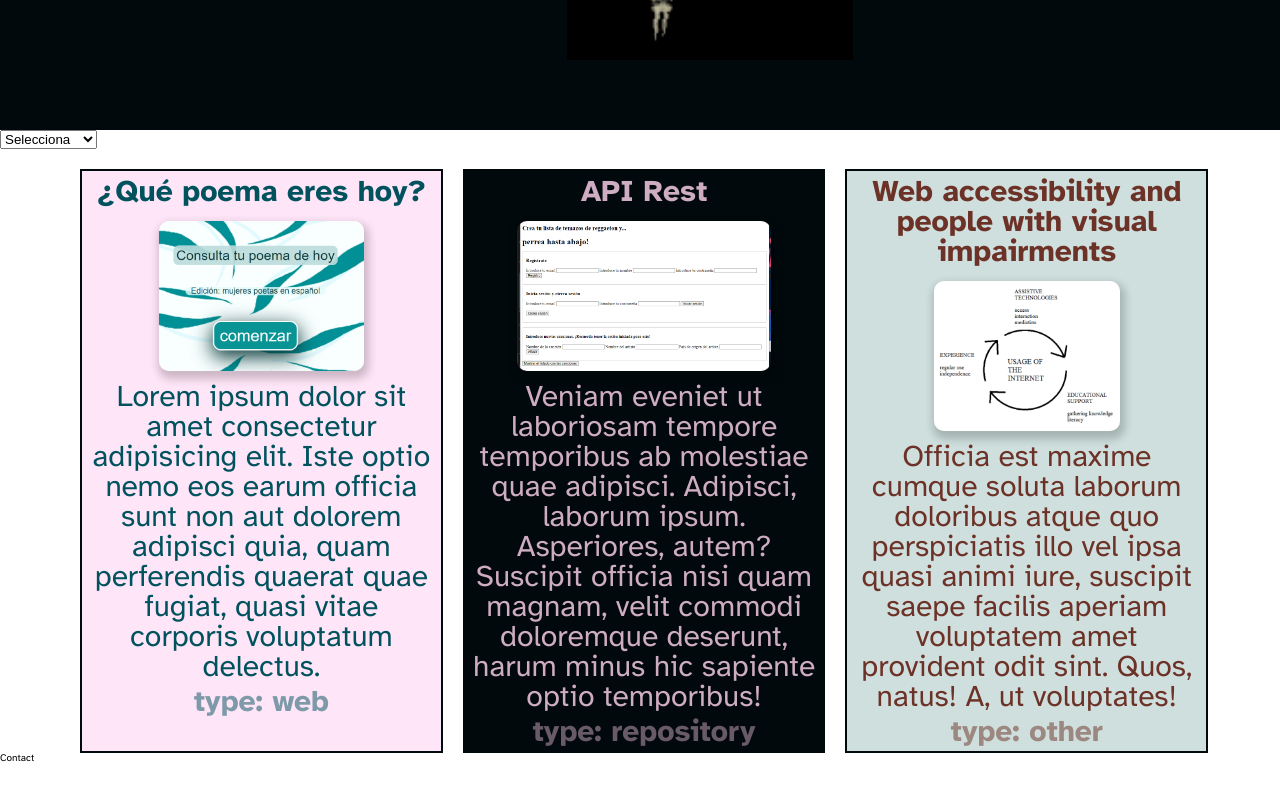
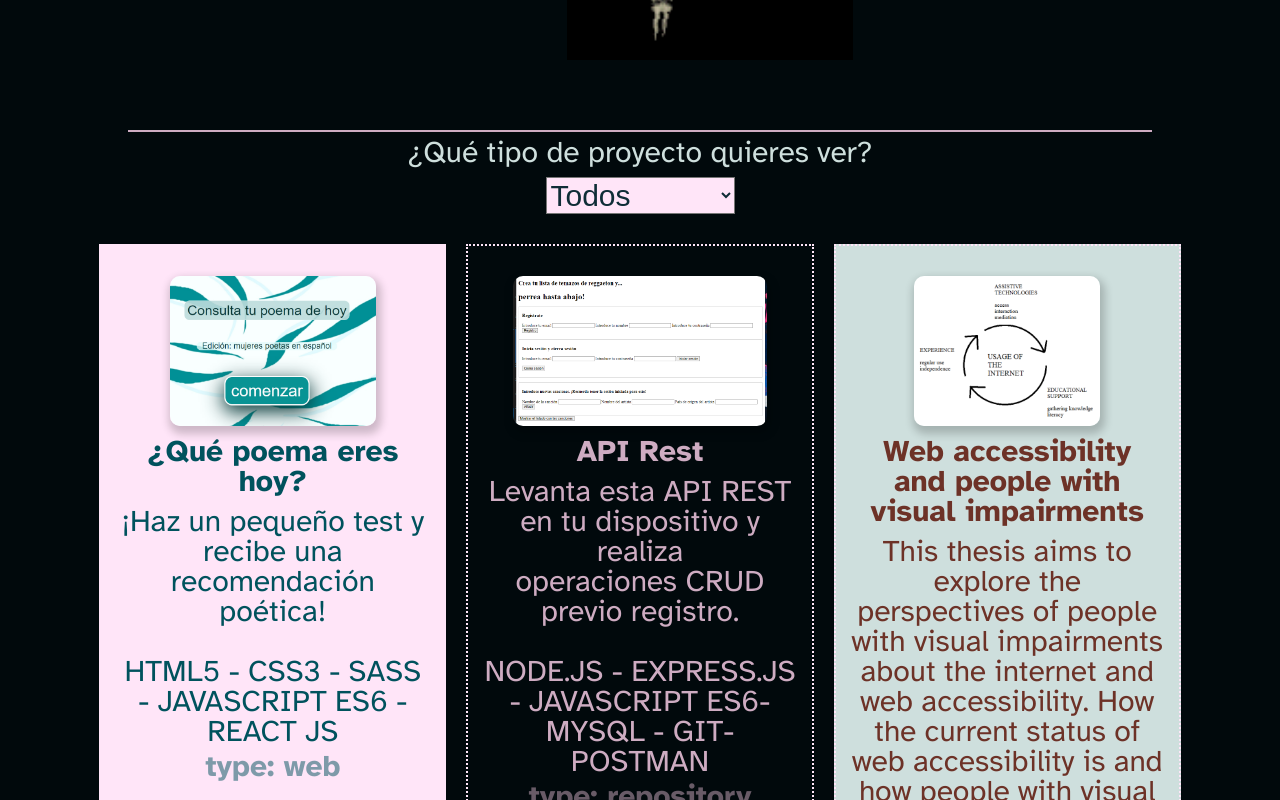
Before and after one commit to Pi-Rey/portfolio, a React (Vite) app: page / in a window 1280 px wide. Shown: the part 1140-1940 px from the top of the page. Before the commit the page ends 1904 px from the top, so only its background shows below. Built offline with nearby package versions, Linux system fonts and the light colour scheme.

Commit message:
add filter styles

```diff
--- a/src/components/Filter.jsx
+++ b/src/components/Filter.jsx
@@ -1,34 +1,42 @@
 import PropTypes from "prop-types";
-function Filter({setInputType, inputType}) {
+function Filter({ setInputType, inputType }) {
   return (
-    <form action="" onSubmit={(ev) => ev.preventDefault()}>
-        <label htmlFor="inputtype"></label>
+    <div className="formsection" id="filter">
+    <form
+      className="form"
+      action=""
+      onSubmit={(ev) => ev.preventDefault()}
+    >
+      <label htmlFor="inputtype" className="form--label">
+        ¿Qué tipo de proyecto quieres ver?
+      </label>
       <select
-        className="inputtype"
+        className="form--select"
         name="inputtype"
         id="inputtype"
         onChange={(ev) => setInputType(ev.target.value)}
         value={inputType}
       >
-        <option className="inputtype--opt" value="">
-          Selecciona
+        <option className="form--select__opt" value="">
+          Todos
         </option>
-        <option className="inputtype--opt" value="project">
+        <option className="form--select__opt" value="project">
           Webs
         </option>
-        <option className="inputtype--opt" value="code">
+        <option className="form--select__opt" value="code">
           Repositorios
         </option>
-        <option className="inputtype--opt" value="others">
+        <option className="form--select__opt" value="others">
           Otros
         </option>
       </select>
     </form>
-  )
+    </div>
+  );
 }
 
 Filter.propTypes = {
-    setInputType: PropTypes.func,
-    inputType: PropTypes.string
-}
-export default Filter
+  setInputType: PropTypes.func,
+  inputType: PropTypes.string,
+};
+export default Filter;
--- a/src/components/Landing.jsx
+++ b/src/components/Landing.jsx
@@ -14,7 +14,7 @@ function Landing({ isEnglish, changeLanguage }) {
     //array falso para probar
     {
       name: "¿Qué poema eres hoy?",
-      desc: "Lorem ipsum dolor sit amet consectetur adipisicing elit. Iste optio nemo eos earum officia sunt non aut dolorem adipisci quia, quam perferendis quaerat quae fugiat, quasi vitae corporis voluptatum delectus.",
+      desc: "¡Haz un pequeño test y recibe una recomendación poética!\n\nHTML5 - CSS3 - SASS - JAVASCRIPT ES6 - REACT JS",
       image: poemLanding,
       alt: "página de inicio de la web de poemas",
       url: "https://pi-rey.github.io/que-poeta-eres/#/",
@@ -24,7 +24,7 @@ function Landing({ isEnglish, changeLanguage }) {
     },
     {
       name: "API Rest",
-      desc: " Veniam eveniet ut laboriosam tempore temporibus ab molestiae quae adipisci. Adipisci, laborum ipsum. Asperiores, autem? Suscipit officia nisi quam magnam, velit commodi doloremque deserunt, harum minus hic sapiente optio temporibus!",
+      desc: "Levanta esta API REST en tu dispositivo y realiza\noperaciones CRUD previo registro.\n\nNODE.JS - EXPRESS.JS - JAVASCRIPT ES6- MYSQL - GIT- POSTMAN",
       image: apiLanding,
       alt: "front-end básico para hacer CRUD a una API",
       url: "https://github.com/Pi-Rey/modulo-4-evaluacion-final-bpw-Pi-Rey",
@@ -34,7 +34,7 @@ function Landing({ isEnglish, changeLanguage }) {
     },
     {
       name: "Web accessibility and people with visual impairments",
-      desc: "  Officia est maxime cumque soluta laborum doloribus atque quo perspiciatis illo vel ipsa quasi animi iure, suscipit saepe facilis aperiam voluptatem amet provident odit sint. Quos, natus! A, ut voluptates!",
+      desc: "This thesis aims to explore the perspectives of people with visual impairments about the internet and web accessibility. How the current status of web accessibility is and how people with visual impairments use the internet are important topics in a society that is more and more digitalized.",
       image: circleUsage,
       alt: `Esquema presente en la publicación. Representa el ciclo de uso del internet y tiene tres partes: "assistive technologies", "educational support" y "experience"`,
       url: "https://urn.kb.se/resolve?urn=urn:nbn:se:uu:diva-480510",
--- a/src/components/Menu.jsx
+++ b/src/components/Menu.jsx
@@ -73,7 +73,7 @@ function Menu({ changeLanguage, isEnglish }) {
         <ul className="menu--ul">
           <li onClick={() => doScroll("landing")}>Portada</li>
           <li onClick={() => doScroll("info")}>Info</li>
-          <li onClick={() => doScroll("projects")}>Proyectos</li>
+          <li onClick={() => doScroll("filter")}>Proyectos</li>
           <li className="littlegame" onClick={handleOpenGame}> Pausa para un juego</li>
           <li onClick={() => doScroll("contact")}>Contacto</li>
         </ul>
@@ -82,7 +82,7 @@ function Menu({ changeLanguage, isEnglish }) {
         <ul className="menu--ul">
           <li onClick={() => doScroll("landing")}>Home</li>
           <li onClick={() => doScroll("info")}>Info</li>
-          <li onClick={() => doScroll("projects")}>Projects</li>
+          <li onClick={() => doScroll("filter")}>Projects</li>
           <li className="littlegame" onClick={handleOpenGame}>A silly little game</li>
           <li onClick={() => doScroll("contact")}>Contact</li>
         </ul>
--- a/src/components/Projects.jsx
+++ b/src/components/Projects.jsx
@@ -18,11 +18,12 @@ function Projects({projectsArray}) {
     return (
       <article className={`projectslist--item ${addType(item)} `} key={i}>
         <a href={item.url} target="_blank">
-          <h4 className={`projectslist--item__name `}>{item.name}</h4>
 
           <div className="projectslist--item__div">
             <img src={item.image} alt={item.alt} />
           </div>
+          <h4 className={`projectslist--item__name `}>{item.name}</h4>
+
           <p className="projectslist--item__desc">{item.desc}</p>
           <p className="projectslist--item__type">type: {addType(item)}</p>
         </a>
--- a/src/styles/App.scss
+++ b/src/styles/App.scss
@@ -4,6 +4,7 @@
 @import "./Menu.scss";
 @import "./Game.scss";
 @import "./Info.scss";
+@import "./Filter.scss";
 @import "./Projects.scss";
 @import "./Contact.scss";
 
@@ -11,7 +12,7 @@
     font-family: $main-font;
     font-size: 62.5%;
   //  margin: 0 20px;
-  //  white-space: pre-line;
+
   }
 
   .hidden{
--- /dev/null
+++ b/src/styles/Filter.scss
@@ -0,0 +1,52 @@
+@import "./Variables";
+
+.formsection {
+  background-color: $darkest;
+}
+.form {
+  padding: 5px 0 10px 0;
+  border-top: 2px solid $pinky;
+  width: 80vw;
+  margin: auto;
+  // text-align: center;
+  font-size: $font-size-mobile;
+  color: $greenish-grey;
+  display: flex;
+  flex-direction: column;
+  align-items: center;
+  gap: 10px;
+  @media screen and (width >= 768px) {
+    //  padding-left: 6rem;
+    font-size: $font-size-tablet;
+  }
+  @media screen and (width >= 1024px) {
+    //  padding-left: 8rem;
+    font-size: $font-size-computer;
+  }
+  &--select {
+    background-color: $pinky-contrast;
+    color: $dark-turquoise;
+    font-size: $font-size-mobile;
+    @media screen and (width >= 768px) {
+      //  padding-left: 6rem;
+      font-size: $font-size-tablet;
+    }
+    @media screen and (width >= 1024px) {
+      //  padding-left: 8rem;
+      font-size: $font-size-computer;
+    }
+    &__opt {
+        font-size: $font-size-mobile;
+        color: $dark-turquoise;
+        text-align: left;
+        @media screen and (width >= 768px) {
+            //  padding-left: 6rem;
+            font-size: $font-size-tablet;
+          }
+          @media screen and (width >= 1024px) {
+            //  padding-left: 8rem;
+            font-size: $font-size-computer;
+          }
+    }
+  }
+}
--- a/src/styles/Projects.scss
+++ b/src/styles/Projects.scss
@@ -1,47 +1,56 @@
 @import "./Variables";
 
+//TODO: hover en cada item
 .projectslist {
-  margin-top: 20px;
-  padding-left: 3rem;
-  padding-right: 3rem;
+  padding: 2rem 3rem;
   display: flex;
   flex-wrap: wrap;
+  justify-content: center;
   font-size: $font-size-mobile;
   gap: 20px;
+  background-color: $darkest;
+  white-space: pre-line;
   @media screen and (width >= 768px) {
     padding-left: 6rem;
+    padding-right: 6rem;
     font-size: $font-size-tablet;
   }
   @media screen and (width >= 1024px) {
     padding-left: 8rem;
+    padding-right: 8rem;
     font-size: $font-size-computer;
   }
-//   &--link{
-//     text-decoration: none;
-//   }
+
   &--item {
-    border: 2px solid $darkest;
+    border: 2px dotted $pinky-contrast;
     cursor: pointer;
     padding: 5px;
     text-align: center;
+    width: 90%;
     @media screen and (width >= 768px) {
       width: 48%;
+      //  height: 36rem;
+      padding: 10px;
     }
     @media screen and (width >= 1024px) {
       width: 31%;
+      //  height: 70rem;
+      padding: 15px;
     }
-    &__name{
+    &__name {
       font-weight: bold;
       padding-left: 5px;
       padding-right: 5px;
+      margin-top: 5px;
+      margin-bottom: 10px;
     }
     &__div {
-
       img {
         border-radius: 10px;
         height: 100px;
         box-shadow: 2px 5px 9px 3px rgba(0, 0, 0, 0.2);
         margin-top: 5px;
+        max-width: 90%;
         @media screen and (width >= 768px) {
           height: 120px;
           margin-top: 10px;
@@ -68,12 +77,25 @@
 .repository {
   background-color: $darkest;
   color: $pinky;
+  &:hover {
+    background: linear-gradient(180deg, #0f2d37 50%, $darkest 100%);
+  }
 }
 .web {
   background-color: $pinky-contrast;
   color: $turquoise;
+  &:hover {
+    background: linear-gradient(
+      180deg,
+      rgb(255, 240, 247) 50%,
+      $pinky-contrast 100%
+    );
+  }
 }
 .other {
   background-color: $greenish-grey;
   color: $earth;
+  &:hover {
+    background: linear-gradient(180deg, #b6e4dee0 50%, $greenish-grey 100%);
   }
+}
--- a/src/styles/Reset.scss
+++ b/src/styles/Reset.scss
@@ -6,8 +6,8 @@
     margin: 0;
     padding: 0;
     box-sizing: border-box;
+
 }
-
 
 html,
 body,
```
Lines whose indentation alone changed are shown as unchanged.
